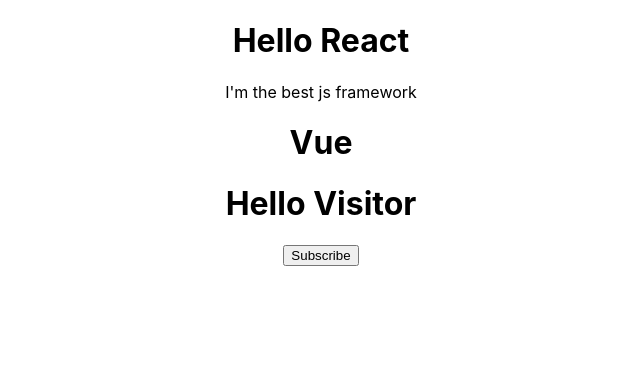
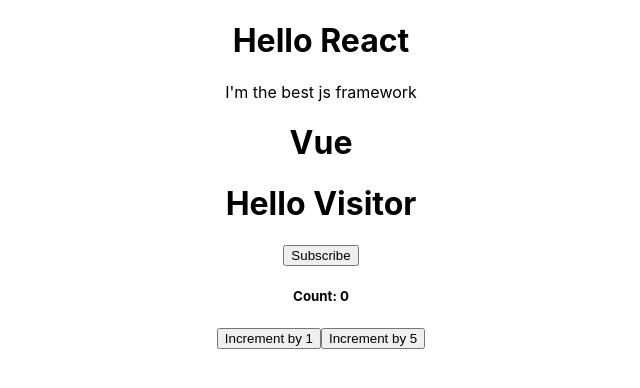
Before and after one commit to Nickx58/react, a React (Create React App) app: page / in a window 1280 px wide. Shown: the top 388 px of the page, without its empty margins (319-959 px from the left). Built offline with nearby package versions, Linux system fonts and the light colour scheme.

Commit message:
SetState Use cases

```diff
--- a/src/App.js
+++ b/src/App.js
@@ -2,6 +2,7 @@
 import Greet from "./components/Greet";
 import Welcome from "./components/Welcome";
 import Message from "./components/Message";
+import Counter from "./components/Counter";
 import "./App.css";
 
 function App() {
@@ -12,6 +13,7 @@
       </Greet>
       <Welcome name="Vue" />
       <Message />
+      <Counter />
     </div>
   );
 }
--- /dev/null
+++ b/src/components/Counter.js
@@ -0,0 +1,39 @@
+import React, { Component } from "react";
+
+class Counter extends Component {
+  state = {
+    count: 0,
+  };
+
+  onIncrement = () => {
+    this.setState({ count: this.state.count + 1 }, () =>
+      console.log("Callback", this.state.count)
+    );
+    console.log("C", this.state.count);
+  };
+
+  incrementPrevStateExample() {
+    this.setState((prevState) => ({
+      count: prevState.count + 1,
+    }));
+  }
+
+  incrementByFive = () => {
+    this.incrementPrevStateExample();
+    this.incrementPrevStateExample();
+    this.incrementPrevStateExample();
+    this.incrementPrevStateExample();
+    this.incrementPrevStateExample();
+  };
+  render() {
+    return (
+      <div>
+        <h5>Count: {this.state.count}</h5>
+        <button onClick={this.onIncrement}>Increment by 1</button>
+        <button onClick={this.incrementByFive}>Increment by 5</button>
+      </div>
+    );
+  }
+}
+
+export default Counter;
```
